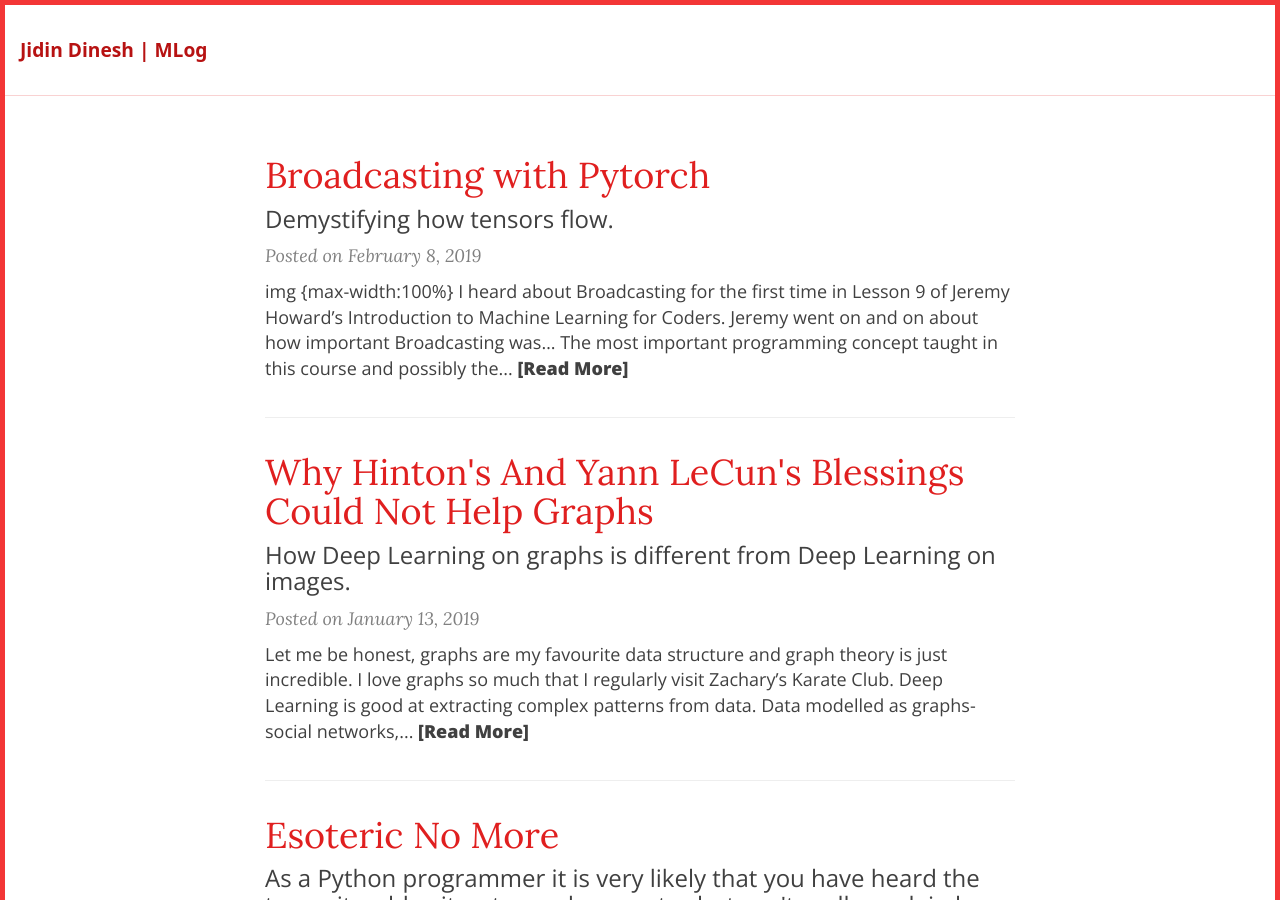
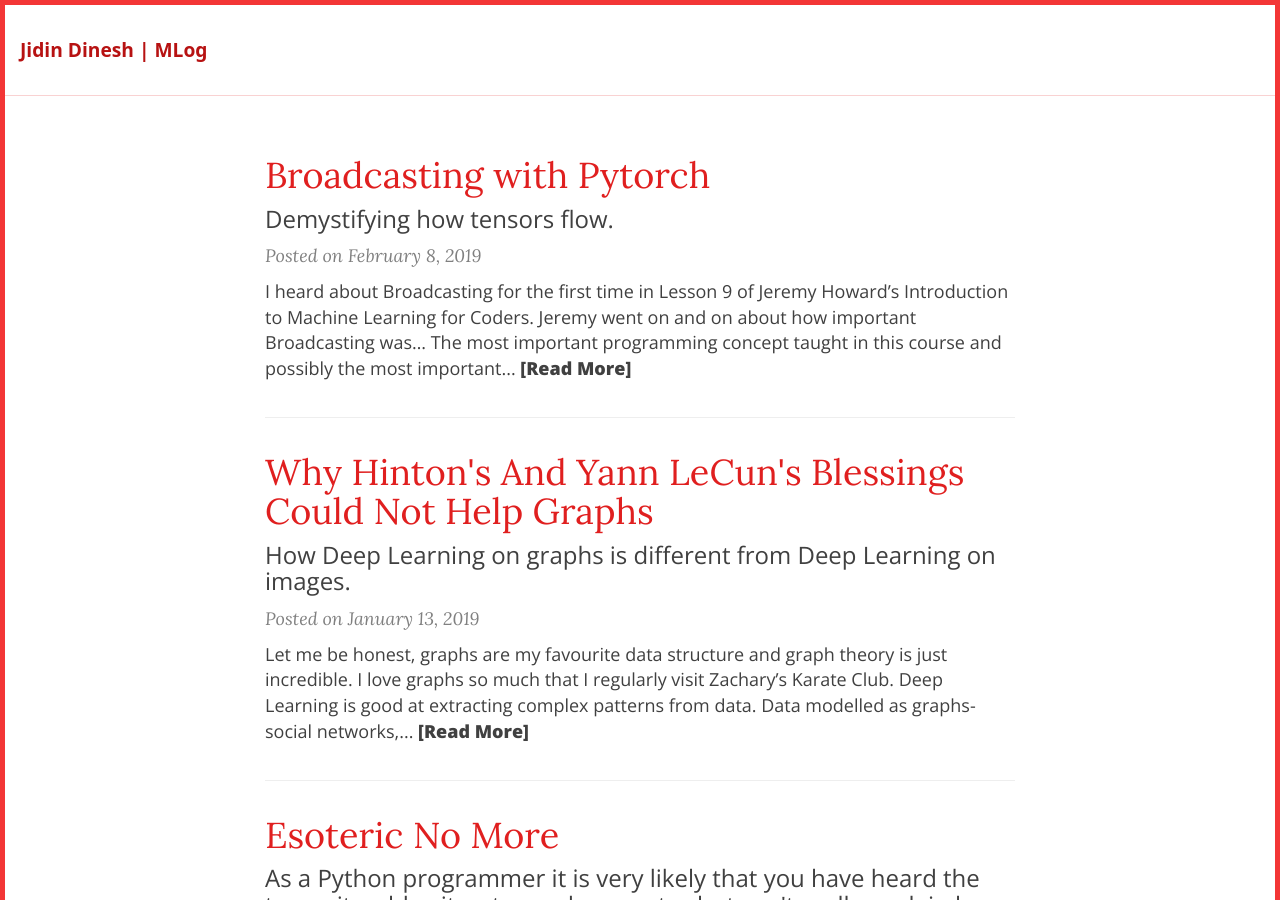
Before and after one commit to jidindinesh/jidindinesh.github.io, a Jekyll site: the page built from index.html, in a window 1280 px wide and 900 px high. Built offline with Jekyll 4.4.1, drawn with Linux system fonts in a browser that asks for light colours; nearby versions of some CDN libraries; the list of posts is cut into pages by our own code.

Commit message:
Update 2019-02-08-Broadcasting-With-Pytorch.md

```diff
--- a/_posts/2019-02-08-Broadcasting-With-Pytorch.md
+++ b/_posts/2019-02-08-Broadcasting-With-Pytorch.md
@@ -3,7 +3,7 @@ layout: post
 title: Broadcasting with Pytorch
 subtitle: Demystifying how tensors flow.
 ---
-img {max-width:100%}
+
 ![](https://i.ibb.co/qNkt1vw/Pytorchv-Tf.jpg)
 
 I heard about **Broadcasting** for the first time in Lesson 9 of Jeremy Howard's [Introduction to Machine Learning for Coders](http://course18.fast.ai/ml). Jeremy went on and on about how important Broadcasting was...
```
